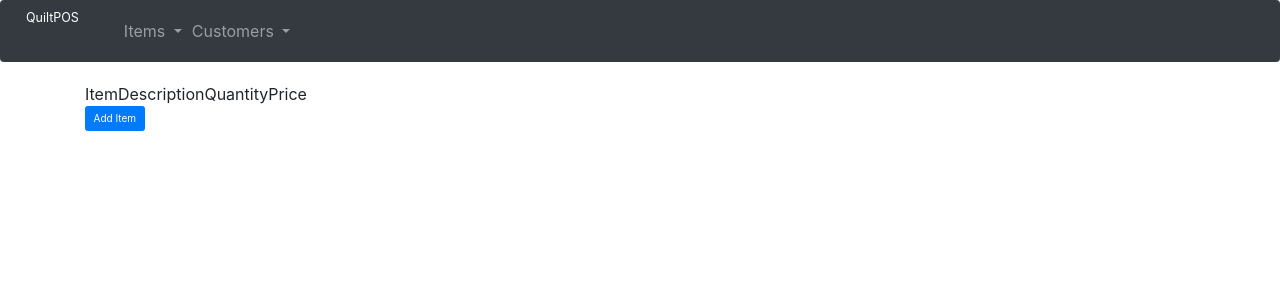
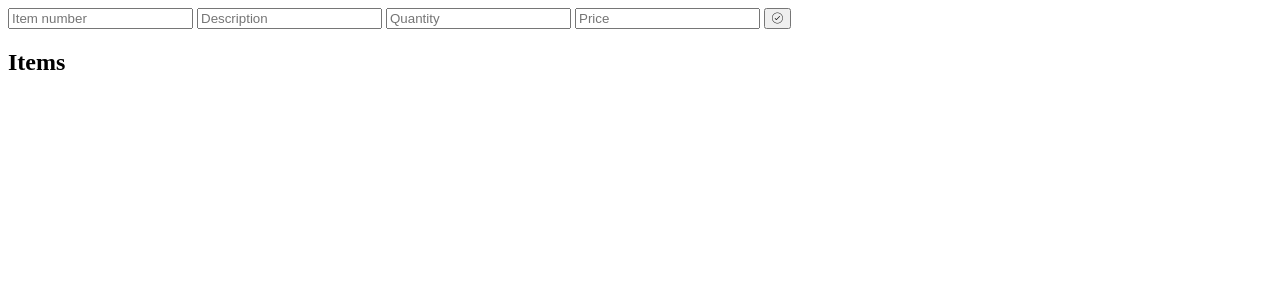
Before and after one commit to BEricDavis/quilt_pos, a Flask app: page /customer/purchase/1 in a window 1280 px wide. Shown: the top 300 px of the page. Run offline with Flask 2, Linux system fonts and the light colour scheme; data that the repository does not hold is empty; some libraries are stand-ins or nearby versions.

Commit message:
miniscule progress on customer purchase

```diff
--- a/app/static/js/customer_purchase.js
+++ b/app/static/js/customer_purchase.js
@@ -1,31 +1,64 @@
-function addItem(tbl) {
-// https://stackoverflow.com/questions/49465523/injecting-python-flask-variable-into-html-table-cell-using-javascript
+function getItem() {
+    return {
+        item: document.querySelector('add__item'),
+        description: document.querySelector('add__description'),
+        price: document.querySelector('add__price'),
+        quantity: document.querySelector('add__quantity'),
+    }
+}
 
-    var table = document.getElementById(tbl);
-    console.log(table);
-    var tr = document.createElement("tr");
+function addItem() {
+    var html, newHtml, element;
+    item = getItem();
+    console.log(item)
+    // create html with placeholder text
+    element = DOMstrings.expensesContainer;
+    html = '<div class="item clearfix" id="expense-%id%"><div class="item__description">%description%</div><div class="right clearfix"><div class="item__value">%value%</div><div class="item__percentage">21%</div><div class="item__delete"><button class="item__delete--btn"><i class="ion-ios-close-outline"></i></button></div></div></div>'
 
-    var td1 = document.createElement("td");
-    var text1 = document.createTextNode(data.item);
-    var td2 = document.createElement("td");
-    var text2 = document.createTextNode(data.description)
-    var td3 = document.createElement("input");
-    var text3 = document.createTextNode("c")
-    var td4 = document.createElement("td");
-    var text4 = document.createTextNode(data.price)
+    // replace the placeholder text with data
+    newHtml = html.replace('%id%', obj.id);
+    newHtml = newHtml.replace('%description%', obj.description);
+    newHtml = newHtml.replace('%value%', obj.value);
 
 
-    td1.appendChild(text1);
-    td2.appendChild(text2);
-    //td3.appendChild(text3);
-    td4.appendChild(text4);
+    // insert html into DOM
+    // see lecture 83
+    // https://relxlearning.udemy.com/the-complete-javascript-course/learn/lecture/5869236#content
+    document.querySelector(element).insertAdjacentHTML('beforeend', newHtml);
 
-    tr.appendChild(td1);
-    tr.appendChild(td2);
-    tr.appendChild(td3);
-    tr.appendChild(td4);
+}
 
-    table.appendChild(tr);}
+
+
+// This addItem method is promising but still falls short
+// function addItem(tbl) {
+// // https://stackoverflow.com/questions/49465523/injecting-python-flask-variable-into-html-table-cell-using-javascript
+
+//     var table = document.getElementById(tbl);
+//     console.log(table);
+//     var tr = document.createElement("tr");
+
+//     var td1 = document.createElement("input");
+//     var text1 = document.createTextNode(data.item);
+//     var td2 = document.createElement("input");
+//     var text2 = document.createTextNode(data.description)
+//     var td3 = document.createElement("input");
+//     var text3 = document.createTextNode("c")
+//     var td4 = document.createElement("input");
+//     var text4 = document.createTextNode(data.price)
+
+
+//     td1.appendChild(text1);
+//     td2.appendChild(text2);
+//     //td3.appendChild(text3);
+//     td4.appendChild(text4);
+
+//     tr.appendChild(td1);
+//     tr.appendChild(td2);
+//     tr.appendChild(td3);
+//     tr.appendChild(td4);
+
+//     table.appendChild(tr);}
 
 // var addItem = function(items) {
 //     // var new_item = '<tr><td><input type="text"></td><td><input type="text"></td><td><input type="text"></td><td><input type="text"></td><td><a href="#" id=removeItem">Remove</a></td></tr>'
--- a/app/templates/customer_purchase.html
+++ b/app/templates/customer_purchase.html
@@ -1,66 +1,43 @@
-{% extends "base.html" %}
-
-{% block app_content %}
-<!-- A failed attempt to add rows to a cart table.  Not sure why this isn't working.-->
-<!--https://stackoverflow.com/questions/18997336/ajax-add-new-row-to-table-or-remove-using-ajax -->
-<!--http://jsfiddle.net/scumah/xtyFh/8/-->
-<!-- <script type="text/javascript"> -->
-<script type="text/javascript" src="{{ url_for('static', filename='js/customer_purchase.js') }}">
-
-
-</script>
-<script type="text/javascript">
-        var data = {
-            item: "itemNumber",
-            description: "Some Description",
-            price: "somePrice"
-        }
-</script>
-
-<table id="tbl1" class="cart">
-    <tr>
-        <td>Item</td>
-        <td>Description</td>
-        <td>Quantity</td>
-        <td>Price</td>
-    </tr>
-
-</table>
-
-<!-- <div id="pos">
-    <div id="customer">
-{{ customer.first_name }}, {{ customer.last_name }}
-</div>
-<div id="cart_div">
-    <table class="dynatable">
-        <thead>
-            <tr>
-                <th>Iten Number</th>
-                <th>Description</th>
-                <th>Quantity</th>
-                <th>Price</th>
-            </tr>
-        </thead>
-        <tbody id="cart_body">
-            <tr>
-                <td><input type="text"></td>
-                <td>
-                    <input type="text">
-                </td>
-                <td>
-                    <input type="text">
-                </td>
-                <td>
-                    <input type="text">
-                </td>
-            </tr>
-        </tbody>
-    </table>
-
-</div>
-</div> -->
-<button class="btn btn-primary addItem" onclick="addItem('tbl1')">Add Item</button>
+<!DOCTYPE html>
+<html lang="en">
+    <head>
+        <meta charset="UTF-8">
+        <link href="https://fonts.googleapis.com/css?family=Open+Sans:100,300,400,600" rel="stylesheet" type="text/css">
+        <link href="http://code.ionicframework.com/ionicons/2.0.1/css/ionicons.min.css" rel="stylesheet" type="text/css">
+        <link type="text/css" rel="stylesheet" href="style.css">
+        <title>Budgety</title>
+    </head>
+    <body>
 
 
 
-{% endblock %}
+
+        <div class="bottom">
+            <div class="add">
+                <div class="add__container">
+                    <!-- <select class="add__type">
+                        <option value="inc" selected>+</option>
+                        <option value="exp">-</option>
+                    </select> -->
+                    <input type="text" class="add__item" placeholder="Item number">
+                    <input type="text" class="add__description" placeholder="Description">
+                    <input type="number" class="add__qty" placeholder="Quantity">
+                    <input type="number" class="add__price" placeholder="Price">
+                    <button class="add__btn" onclick="addItem()"><i class="ion-ios-checkmark-outline"></i></button>
+                </div>
+            </div>
+
+            <div class="container clearfix">
+                <div class="cart">
+                    <h2 class="cart__title">Items</h2>
+
+                    <div class="cart__items">
+
+                    </div>
+                </div>
+            </div>
+        </div>
+
+        <script src="{{ url_for('static', filename='js/customer_purchase.js') }}"></script>
+    </body>
+</html>
```
